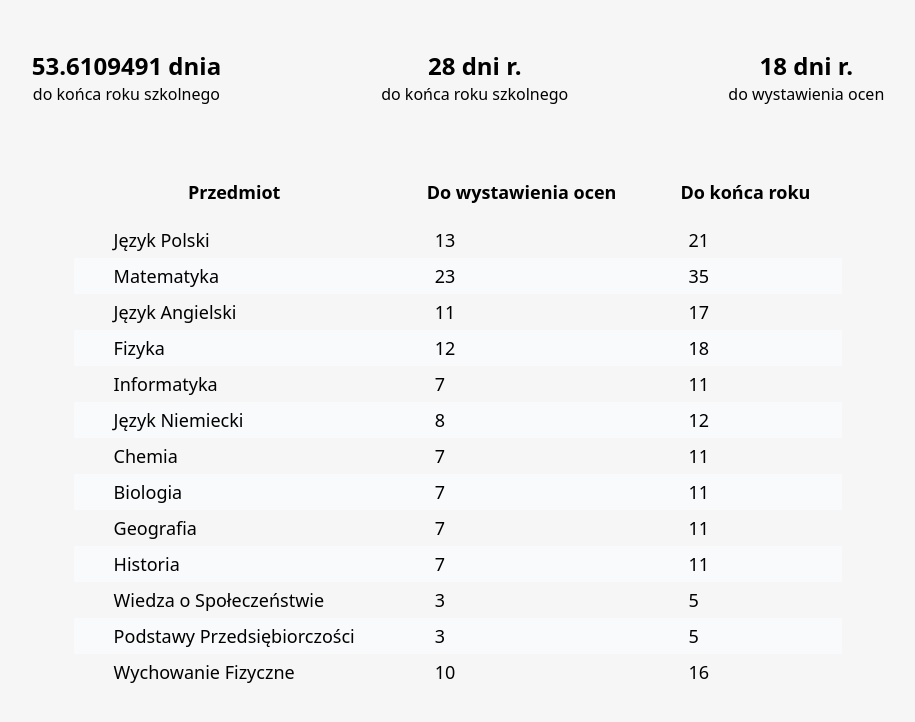
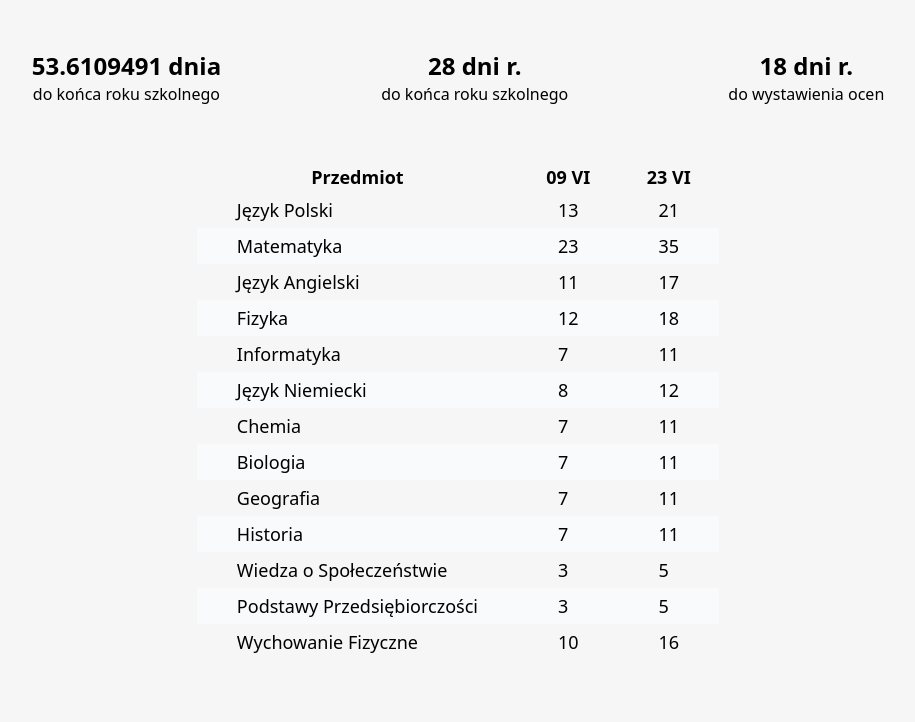
Before and after one commit to CheryX/wakacje, an Astro site: page / in a window 1280 px wide. Shown: the part 78-800 px from the top of the page, without its empty margins (182-1097 px from the left). Built offline with nearby package versions, Linux system fonts and the light colour scheme; Astro itself is replaced by a stand-in of ours.

Commit message:
Tweak table headers

```diff
--- a/src/pages/index.astro
+++ b/src/pages/index.astro
@@ -2,6 +2,18 @@
 import Layout from '../layouts/Layout.astro';
 import Until from '../components/DaysUntil.astro';
 import settings from '../settings'
+
+function formatDate(date) {
+		const monthsInRomanNumerals = [
+			"", "I", "II", "III", "IV", "V", "VI", "VII", "VIII", "IX", "X", "XI", "XII"
+		];
+
+		const day = date.getDate().toString().padStart(2, "0");
+		const monthInRomanNumerals = monthsInRomanNumerals[date.getMonth() + 1];
+
+		return `${day} ${monthInRomanNumerals}`;
+	}
+
 ---
 
 <Layout title="Ile do wakacji">
@@ -34,17 +46,16 @@ import settings from '../settings'
 
 		</div>
 
-		<table class="w-fit mx-auto text-lg">
+		<table class="mx-auto text-lg">
 
 			<thead>
 				<tr>
-					<th class="px-12 py-4">Przedmiot</th>
-					<th class="px-8  py-4">Do wystawienia ocen</th>
-					<th class="px-8  py-4">Do końca roku</th>
+					<th>Przedmiot</th>
+					<th>{formatDate(new Date(settings.symEndYear))}</th>
+					<th>{formatDate(new Date(settings.endYear))}</th>
 				</tr>
 			</thead>
 
-			<!-- nie -->
 			<tbody>
 				{settings.subjects.map((data) => (
 					<tr>
```
